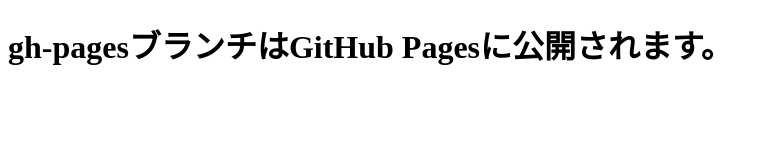
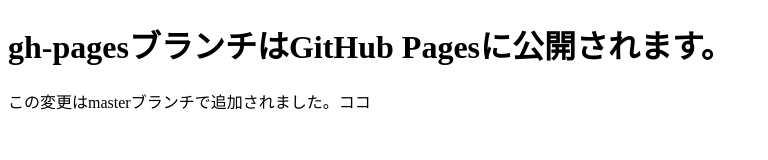
Before and after one commit to gigalodo/git-study, a plain HTML site: page index.html in a window 1280 px wide. Shown: the whole page, without its empty margins (0-768 px from the left). Drawn offline with Linux system fonts and the light colour scheme.

Commit message:
masterからの更新

```diff
--- a/index.html
+++ b/index.html
@@ -6,5 +6,6 @@
 </head>
 <body>
   <h1>gh-pagesブランチはGitHub Pagesに公開されます。</h1>
+  <p>この変更はmasterブランチで追加されました。ココ</p>
 </body>
 </html>
```
